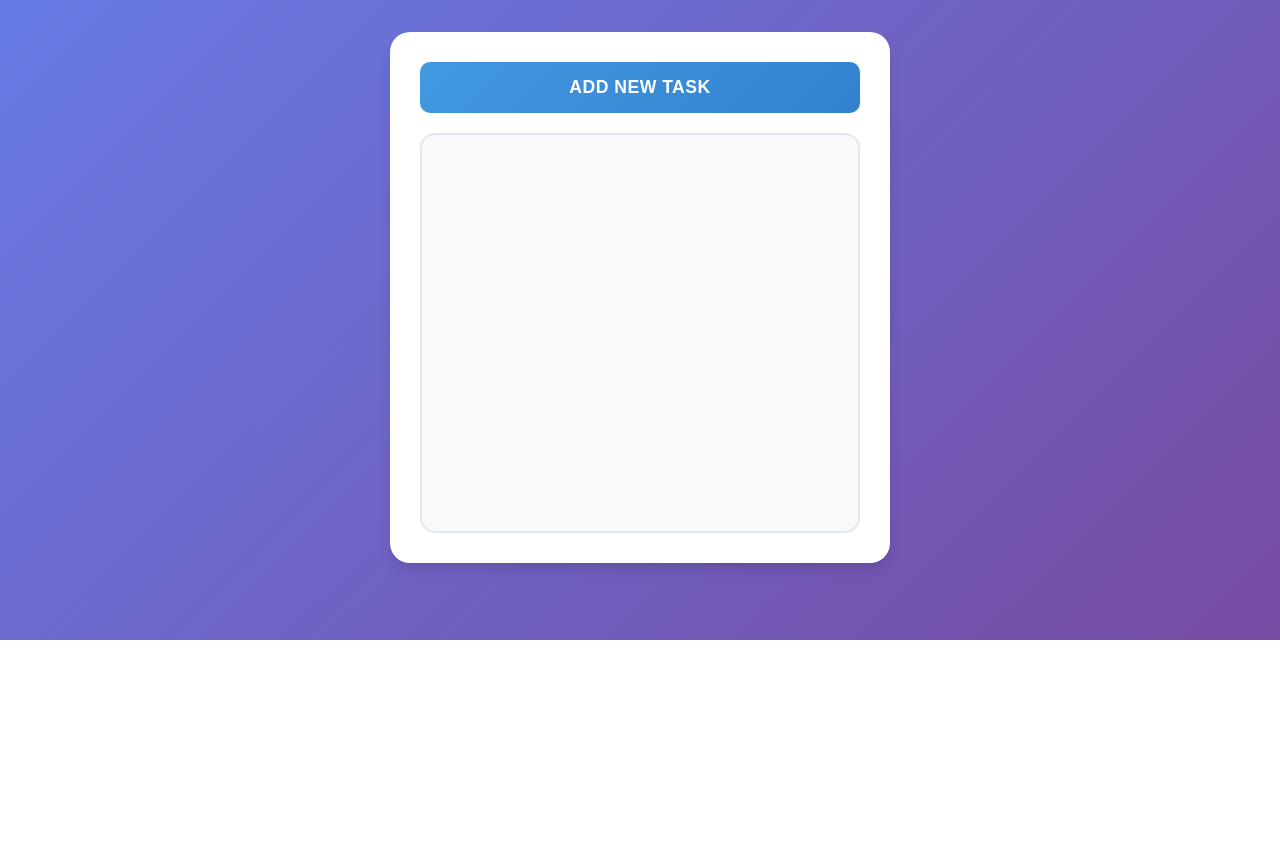
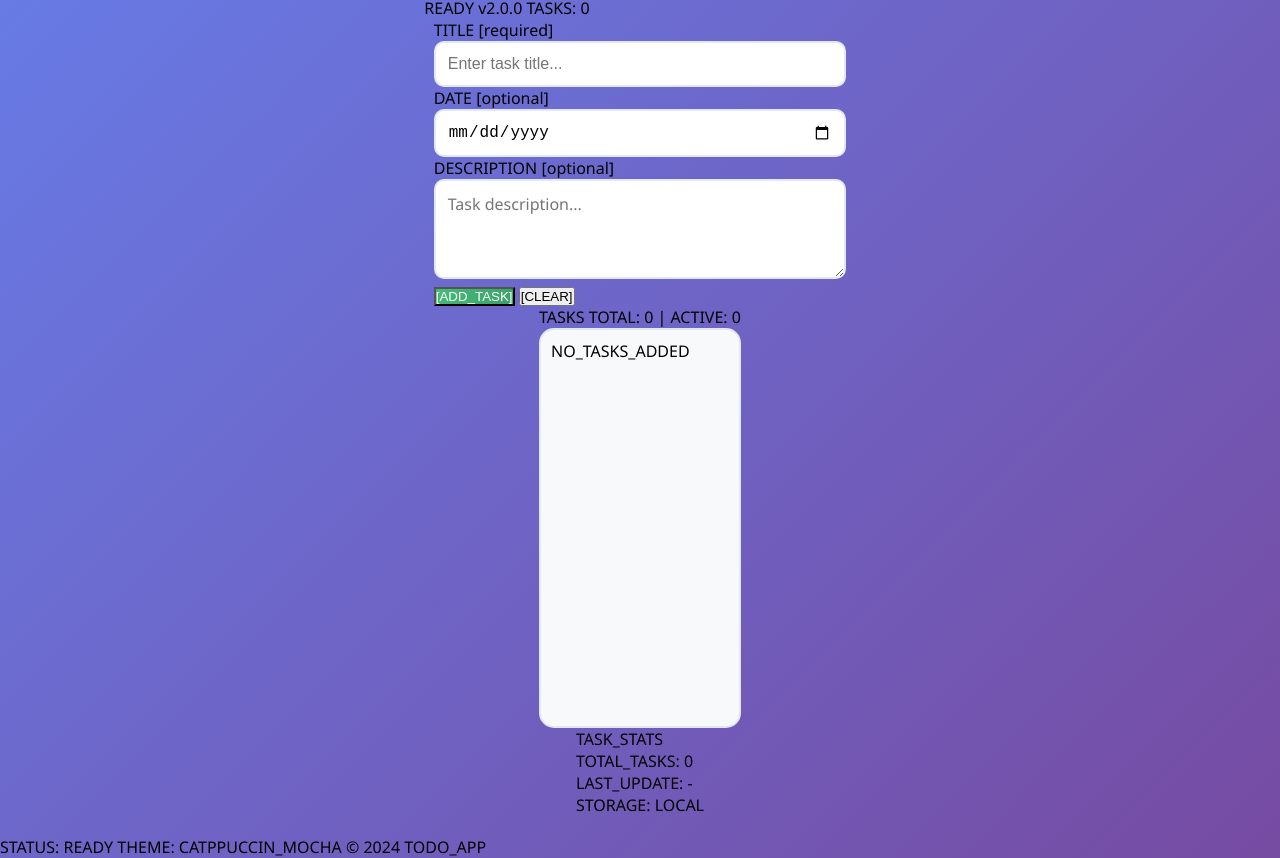
Before and after one commit to acheronx0577/JavaScript-Building-a-ToDo-App, a plain HTML site: page index.html in a window 1280 px wide. Shown: the part 160-1018 px from the top of the page. Before the commit the page ends 800 px from the top, so only its background shows below. Drawn offline with Linux system fonts and the light colour scheme.

Commit message:
Update index.html

```diff
--- a/index.html
+++ b/index.html
@@ -1,60 +1,144 @@
 <!DOCTYPE html>
 <html lang="en">
+<head>
+    <meta charset="UTF-8">
+    <meta name="viewport" content="width=device-width, initial-scale=1.0">
+    <title>TODO_APP</title>
+    <link rel="stylesheet" href="styles.css">
+    <link href="https://fonts.googleapis.com/css2?family=Geist+Mono:wght@300;400;500;600;700&display=swap" rel="stylesheet">
+</head>
+<body>
+    <div class="terminal">
+        <header class="terminal-header">
+            <div class="window-controls">
+                <span class="control close"></span>
+                <span class="control minimize"></span>
+                <span class="control maximize"></span>
+            </div>
+            <div class="title-bar">
+                <span class="prompt">></span>
+                <span class="title">TODO_APP</span>
+                <span class="cursor">_</span>
+            </div>
+        </header>
 
-<head>
-  <meta charset="UTF-8" />
-  <meta http-equiv="X-UA-Compatible" content="IE=edge" />
-  <link rel="icon" type="image/png" href="https://cdn.freecodecamp.org/universal/favicons/favicon.ico" />
-  <meta name="viewport" content="width=device-width, initial-scale=1.0" />
-  <title>Learn localStorage by Building a Todo App</title>
-  <link rel="stylesheet" href="styles.css" />
-</head>
+        <main class="terminal-body">
+            <div class="app-header">
+                <h1 class="app-title">~/tasks/management</h1>
+                <div class="status-bar">
+                    <span class="status-item" id="global-status">READY</span>
+                    <span class="status-item">v2.0.0</span>
+                    <span class="status-item">TASKS: <span id="task-count">0</span></span>
+                </div>
+            </div>
 
-<body>
-  <main>
-    <h1>Todo App</h1>
-    <div class="todo-app">
-      <button id="open-task-form-btn" class="btn large-btn">
-        Add New Task
+            <div class="control-panel">
+                <div class="input-group">
+                    <label for="title-input" class="input-label">
+                        <span class="label-text">TITLE</span>
+                        <span class="label-desc">[required]</span>
+                    </label>
+                    <input
+                        type="text"
+                        id="title-input"
+                        class="terminal-input"
+                        placeholder="Enter task title..."
+                    />
+                </div>
+
+                <div class="input-group">
+                    <label for="date-input" class="input-label">
+                        <span class="label-text">DATE</span>
+                        <span class="label-desc">[optional]</span>
+                    </label>
+                    <input
+                        type="date"
+                        id="date-input"
+                        class="terminal-input"
+                    />
+                </div>
+
+                <div class="input-group full-width">
+                    <label for="description-input" class="input-label">
+                        <span class="label-text">DESCRIPTION</span>
+                        <span class="label-desc">[optional]</span>
+                    </label>
+                    <textarea
+                        id="description-input"
+                        class="terminal-input textarea"
+                        placeholder="Task description..."
+                        rows="3"
+                    ></textarea>
+                </div>
+
+                <button id="add-or-update-task-btn" class="terminal-btn primary">
+                    <span class="btn-text">[ADD_TASK]</span>
                 </button>
-      <form class="task-form hidden" id="task-form">
-        <div class="task-form-header">
-          <button id="close-task-form-btn" class="close-task-form-btn" type="button" aria-label="close">
-            <svg class="close-icon" xmlns="http://www.w3.org/2000/svg" viewBox="0 0 48 48" width="48px" height="48px"><path fill="#F44336" d="M21.5 4.5H26.501V43.5H21.5z" transform="rotate(45.001 24 24)" /><path fill="#F44336" d="M21.5 4.5H26.5V43.501H21.5z" transform="rotate(135.008 24 24)" /></svg>
+                <button id="clear-form-btn" class="terminal-btn secondary">
+                    <span class="btn-text">[CLEAR]</span>
                 </button>
             </div>
-        <div class="task-form-body">
-          <label class="task-form-label" for="title-input">Title</label>
-          <input required type="text" class="form-control" id="title-input" value="" />
-          <label class="task-form-label" for="date-input">Date</label>
-          <input type="date" class="form-control" id="date-input" value="" />
-          <label class="task-form-label" for="description-input">Description</label>
-          <textarea class="form-control" id="description-input" cols="30" rows="5"></textarea>
+
+            <div class="output-section">
+                <div class="output-header">
+                    <span class="output-title">TASKS</span>
+                    <span class="output-stats">
+                        TOTAL: <span id="tasks-total">0</span> |
+                        ACTIVE: <span id="tasks-active">0</span>
+                    </span>
                 </div>
-        <div class="task-form-footer">
-          <button id="add-or-update-task-btn" class="btn large-btn" type="submit">
-            Add Task
-          </button>
+                <div id="tasks-container" class="tasks-output">
+                    <div class="placeholder">NO_TASKS_ADDED</div>
                 </div>
-      </form>
-      <dialog id="confirm-close-dialog">
-        <form method="dialog">
-          <p class="discard-message-text">Discard unsaved changes?</p>
-          <div class="confirm-close-dialog-btn-container">
-            <button id="cancel-btn" class="btn">
-              Cancel
-            </button>
-            <button id="discard-btn" class="btn">
-              Discard
-            </button>
             </div>
-        </form>
-      </dialog>
-      <div id="tasks-container"></div>
+
+            <div class="info-panel">
+                <div class="info-header">
+                    <span class="info-title">TASK_STATS</span>
+                </div>
+                <div class="info-content">
+                    <div class="pattern-stats">
+                        <div class="stat-item">
+                            <span class="stat-label">TOTAL_TASKS:</span>
+                            <span id="stats-total" class="stat-value">0</span>
+                        </div>
+                        <div class="stat-item">
+                            <span class="stat-label">LAST_UPDATE:</span>
+                            <span id="stats-last-update" class="stat-value">-</span>
+                        </div>
+                        <div class="stat-item">
+                            <span class="stat-label">STORAGE:</span>
+                            <span id="stats-storage" class="stat-value">LOCAL</span>
+                        </div>
+                    </div>
+                </div>
             </div>
         </main>
+
+        <footer class="terminal-footer">
+            <div class="footer-stats">
+                <span class="stat">STATUS: <span id="status">READY</span></span>
+                <span class="stat">THEME: CATPPUCCIN_MOCHA</span>
+                <span class="stat">© 2024 TODO_APP</span>
+            </div>
+        </footer>
+    </div>
+
+    <dialog id="confirm-dialog" class="terminal-dialog">
+        <div class="dialog-content">
+            <div class="dialog-header">
+                <span class="dialog-title">CONFIRM_ACTION</span>
+            </div>
+            <div class="dialog-body">
+                <p class="dialog-message" id="dialog-message">Are you sure?</p>
+            </div>
+            <div class="dialog-actions">
+                <button id="dialog-cancel" class="terminal-btn secondary">CANCEL</button>
+                <button id="dialog-confirm" class="terminal-btn warning">CONFIRM</button>
+            </div>
+        </div>
+    </dialog>
+
     <script src="script.js"></script>
 </body>
-
-
 </html>
```
Lines whose indentation alone changed are shown as unchanged.
